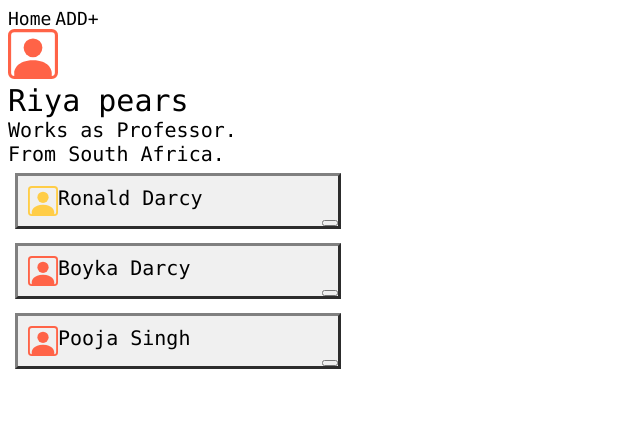
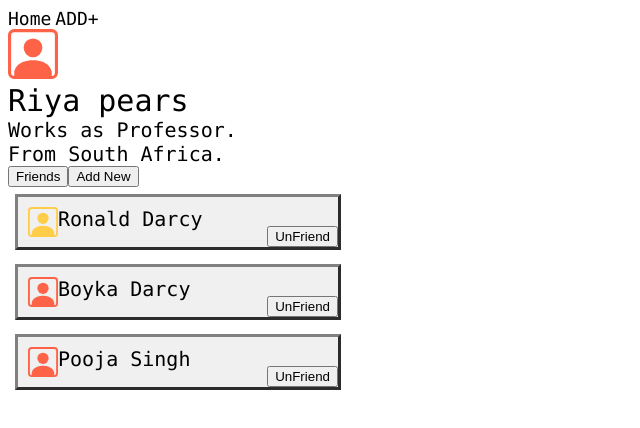
Before and after one commit to DevalapalleJaswanth/FrndsApp, a React (Create React App) app: page /Details/0 in a window 1280 px wide. Shown: the top 428 px of the page, without its empty margins (0-640 px from the left). Built offline with nearby package versions, Linux system fonts and the light colour scheme.

Commit message:
Added unfriend and add buttons

```diff
--- a/src/Containers/Details.tsx
+++ b/src/Containers/Details.tsx
@@ -2,8 +2,10 @@ import { useParams } from "react-router-dom";
 import React, { useState, useEffect } from "react";
 import DetailsCard from "../Components/DetailsCard";
 import Friends from "./Friends";
+import Display from "./Display";
 export default function Details(props: any) {
   let params = useParams<any>();
+  const [swich, setSwich] = useState<any>(0);
   let user: any =
     props.users && params.id
       ? props.users.map((item: any, i: any) => {
@@ -26,10 +28,31 @@ export default function Details(props: any) {
         <DetailsCard user={data} />
       </div>
       <div>
-        <Friends
-          users={props.users ? props.users : {}}
-          frnds={data[0] ? data[0].friends : {}}
-        />
+        <button
+          onClick={() => {
+            setSwich(0);
+          }}
+        >
+          Friends
+        </button>
+        <button
+          onClick={() => {
+            setSwich(1);
+          }}
+        >
+          Add New
+        </button>
+      </div>
+      <div>
+        {swich === 0 ? (
+          <Friends
+            users={props.users ? props.users : {}}
+            frnds={data[0] ? data[0].friends : {}}
+            text="UnFriend"
+          />
+        ) : (
+          <Display users={props.users} text="Add+" />
+        )}
       </div>
     </div>
   );
--- a/src/Containers/Friends.tsx
+++ b/src/Containers/Friends.tsx
@@ -29,7 +29,7 @@ export default function Friends(props: any) {
     <div>
       {console.log(frnds)}
       <div>
-        <Display users={frnds} />
+        <Display users={frnds} text={props.text} />
       </div>
     </div>
   );
```
